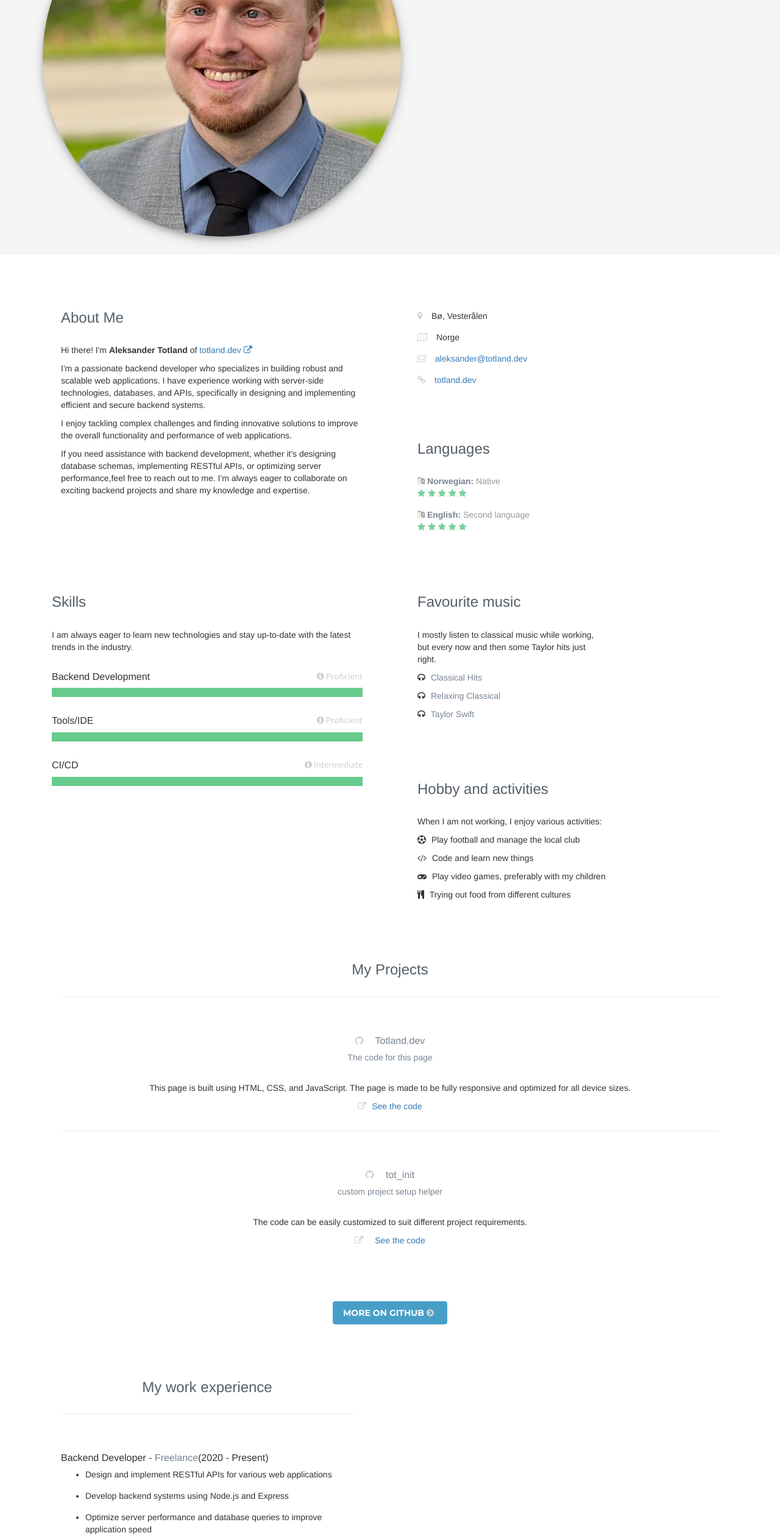
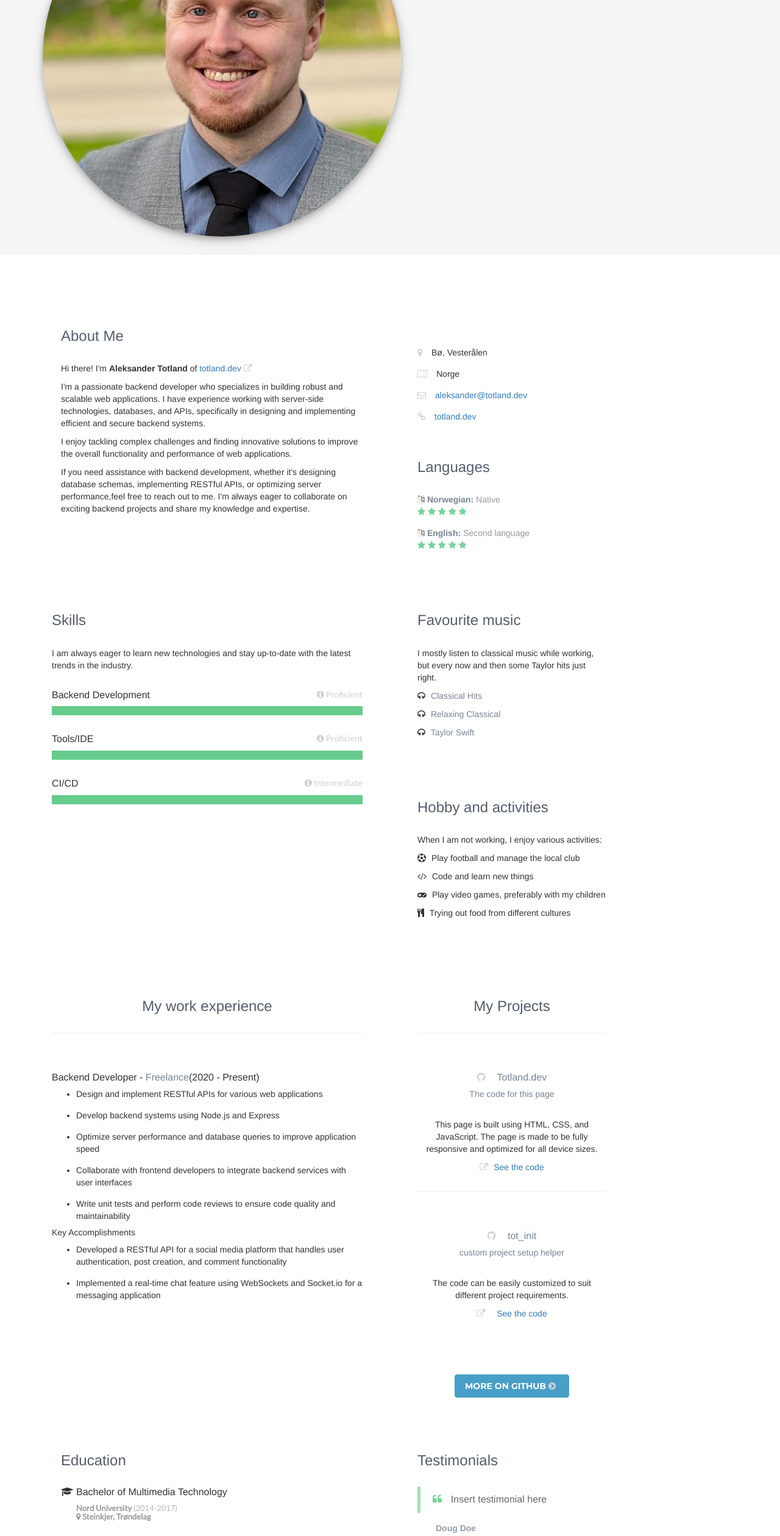
Before and after one commit to aTotland/totland.dev, a React app: page index.html in a window 1280 px wide. Shown: the part 240-2759 px from the top of the page at 61% size. Built offline with nearby package versions, Linux system fonts and the light colour scheme; a script that the page names is missing.

Commit message:
-minor changes

```diff
--- a/index.html
+++ b/index.html
@@ -153,8 +153,9 @@
         <!--primary-->
 
         <div class="row">
-          <div class="primary col-md-6 col-sm-12 col-xs-12">
+          <div class="primary">
             <section class="about section">
+              <aside class="info aside col-md-6 col-sm-12 col-xs-12">
                 <div class="section-inner">
                   <h2 class="heading">About Me</h2>
                   <div class="content">
@@ -172,9 +173,9 @@
                     <p>
                       I'm a passionate backend developer who specializes in
                       building robust and scalable web applications. I have
-                    experience working with server-side technologies, databases,
-                    and APIs, specifically in designing and implementing
-                    efficient and secure backend systems.
+                      experience working with server-side technologies,
+                      databases, and APIs, specifically in designing and
+                      implementing efficient and secure backend systems.
                     </p>
                     <p>
                       I enjoy tackling complex challenges and finding innovative
@@ -183,20 +184,22 @@
                     </p>
                     <p>
                       If you need assistance with backend development, whether
-                    it's designing database schemas, implementing RESTful APIs,
-                    or optimizing server performance,feel free to reach out to
-                    me. I'm always eager to collaborate on exciting backend
-                    projects and share my knowledge and expertise.
+                      it's designing database schemas, implementing RESTful
+                      APIs, or optimizing server performance,feel free to reach
+                      out to me. I'm always eager to collaborate on exciting
+                      backend projects and share my knowledge and expertise.
                     </p>
                   </div>
                 </div>
+              </aside>
             </section>
             <!--section-->
           </div>
           <!--row-->
           <div class="row">
-            <div class="primary col-md-4 col-sm-12 col-xs-12">
-              <aside class="info aside section">
+            <div class="primary">
+              <section class="about section">
+                <aside class="info aside col-md-4 col-sm-12 col-xs-12">
                   <div class="section-inner">
                     <h2 class="heading sr-only">Basic Information</h2>
                     <div class="content">
@@ -225,9 +228,13 @@
                     </div>
                   </div>
                 </aside>
+              </section>
             </div>
-            <div class="primary col-md-4 col-sm-12 col-xs-12">
-              <aside class="languages aside section">
+            <div class="primary">
+              <section class="about section">
+                <aside
+                  class="languages aside section col-md-4 col-sm-12 col-xs-12"
+                >
                   <div class="section-inner">
                     <h2 class="heading">Languages</h2>
                     <div class="content">
@@ -265,12 +272,13 @@
                     </div>
                   </div>
                 </aside>
+              </section>
               <!--section-->
             </div>
           </div>
           <div class="row">
-            <div class="primary col-md-6 col-sm-12 col-xs-12">
-              <aside class="skills aside section">
+            <div class="primary">
+              <aside class="skills aside section col-md-6 col-sm-12 col-xs-12">
                 <div class="section-inner">
                   <h2 class="heading">Skills</h2>
                   <div class="content">
@@ -357,8 +365,8 @@
               </aside>
               <!--section-->
             </div>
-            <div class="primary col-md-4 col-sm-12 col-xs-12">
-              <aside class="list music section">
+            <div class="primary">
+              <aside class="list music section col-md-4 col-sm-12 col-xs-12">
                 <div class="section-inner">
                   <h2 class="heading">Favourite music</h2>
                   <div class="content">
@@ -396,8 +404,8 @@
                 <!--section-->
               </aside>
             </div>
-            <div class="primary col-md-4 col-sm-12 col-xs-12">
-              <div class="list hobby section">
+            <div class="primary">
+              <aside class="list hobby section col-md-4 col-sm-12 col-xs-12">
                 <div class="section-inner">
                   <h2 class="heading">Hobby and activities</h2>
                   <div class="content">
@@ -421,14 +429,70 @@
                     </ul>
                   </div>
                 </div>
-              </div>
+              </aside>
             </div>
             <!--section-->
           </div>
         </div>
         <div class="row text">
-          <aside class="info aside section">
-            <section class="latest projects section col-sm-12 col-xs-12">
+          <div class="row text">
+            <div class="primary">
+              <section class="latest projects section">
+                <aside class="info aside section col-md-6 col-sm-12 col-xs-12">
+                  <div class="section-inner">
+                    <h2 class="heading text-center">My work experience</h2>
+                    <div class="content">
+                      <!-- ========================================================================= -->
+                      <hr class="divider" />
+                      <!-- divider between header and items -->
+                      <div class="item">
+                        <h3 class="title">
+                          Backend Developer -
+                          <span class="place"><a href="#">Freelance</a></span
+                          ><span class="year">(2020 - Present)</span>
+                        </h3>
+                        <ul>
+                          <li>
+                            Design and implement RESTful APIs for various web
+                            applications
+                          </li>
+                          <li>
+                            Develop backend systems using Node.js and Express
+                          </li>
+                          <li>
+                            Optimize server performance and database queries to
+                            improve application speed
+                          </li>
+                          <li>
+                            Collaborate with frontend developers to integrate
+                            backend services with user interfaces
+                          </li>
+                          <li>
+                            Write unit tests and perform code reviews to ensure
+                            code quality and maintainability
+                          </li>
+                        </ul>
+                        <h5>Key Accomplishments</h5>
+                        <ul>
+                          <li>
+                            Developed a RESTful API for a social media platform
+                            that handles user authentication, post creation, and
+                            comment functionality
+                          </li>
+                          <li>
+                            Implemented a real-time chat feature using
+                            WebSockets and Socket.io for a messaging application
+                          </li>
+                        </ul>
+                      </div>
+                      <!--item-->
+                    </div>
+                  </div>
+                </aside>
+              </section>
+              <!--section-->
+              <section class="latest projects section">
+                <aside class="info aside section col-md-4 col-sm-12 col-xs-12">
                   <div class="section-inner">
                     <h2 class="heading text-center">My Projects</h2>
                     <div class="content">
@@ -451,16 +515,17 @@
                         </div>
                         <div class="desc text-center">
                           <p>
-                        This page is built using HTML, CSS, and JavaScript. The
-                        page is made to be fully responsive and optimized for
-                        all device sizes.
+                            This page is built using HTML, CSS, and JavaScript.
+                            The page is made to be fully responsive and
+                            optimized for all device sizes.
                           </p>
                           <p>
                             <a
                               class="more-link"
                               href="https://github.com/aTotland/totland.dev"
                               target="_blank"
-                          ><i class="fa fa-external-link"></i> See the code</a
+                              ><i class="fa fa-external-link"></i> See the
+                              code</a
                             >
                           </p>
                         </div>
@@ -505,76 +570,21 @@
                         class="btn btn-cta-secondary"
                         href="https://github.com/aTotland"
                       >
-                    More on Github <i class="fa fa-chevron-circle-right"></i
+                        More on Github
+                        <i class="fa fa-chevron-circle-right"></i
                       ></a>
                     </div>
                   </div>
+                </aside>
               </section>
               <!--section-->
+            </div>
+          </div>
+        </div>
+
         <div class="row text">
           <div class="primary col-md-6 col-sm-12 col-xs-12">
-                <aside class="info aside section">
-                  <section class="latest projects section col-sm-12 col-xs-12">
-                    <div class="section-inner">
-                      <h2 class="heading text-center">My work experience</h2>
-                      <div class="content">
-                        <!-- ========================================================================= -->
-                        <hr class="divider" />
-                        <!-- divider between header and items -->
-                        <div class="item">
-                          <h3 class="title">
-                            Backend Developer -
-                            <span class="place"><a href="#">Freelance</a></span
-                            ><span class="year">(2020 - Present)</span>
-                          </h3>
-                          <ul>
-                            <li>
-                              Design and implement RESTful APIs for various web
-                              applications
-                            </li>
-                            <li>
-                              Develop backend systems using Node.js and Express
-                            </li>
-                            <li>
-                              Optimize server performance and database queries
-                              to improve application speed
-                            </li>
-                            <li>
-                              Collaborate with frontend developers to integrate
-                              backend services with user interfaces
-                            </li>
-                            <li>
-                              Write unit tests and perform code reviews to
-                              ensure code quality and maintainability
-                            </li>
-                          </ul>
-                          <h5>Key Accomplishments</h5>
-                          <ul>
-                            <li>
-                              Developed a RESTful API for a social media
-                              platform that handles user authentication, post
-                              creation, and comment functionality
-                            </li>
-                            <li>
-                              Implemented a real-time chat feature using
-                              WebSockets and Socket.io for a messaging
-                              application
-                            </li>
-                          </ul>
-                        </div>
-                        <!--item-->
-                      </div>
-                    </div>
-                  </section>
-                  <!--section-->
-                </aside>
-              </div>
-            </div>
-          </aside>
-        </div>
-        <div class="row text">
-          <div class="primary col-md-6 col-sm-12 col-xs-12">
-            <aside class="education section">
+            <aside class="education aside section">
               <div class="section-inner">
                 <h2 class="heading">Education</h2>
                 <div class="content">
@@ -618,6 +628,8 @@
           </div>
           <!--section-->
 
+          <div class="row text">
+            <div class="primary col-md-4 col-sm-12 col-xs-12">
               <aside class="testimonials aside section">
                 <div class="section-inner">
                   <h2 class="heading">Testimonials</h2>
@@ -625,11 +637,13 @@
                     <div class="item">
                       <blockquote class="quote">
                         <p>
-                      <i class="fa fa-quote-left"></i>Insert testimonial here
+                          <i class="fa fa-quote-left"></i>Insert testimonial
+                          here
                         </p>
                       </blockquote>
                       <p class="source">
-                    <span class="name">Doug Doe</span><br /><span class="title"
+                        <span class="name">Doug Doe</span><br /><span
+                          class="title"
                           >VP of insertCompanyHere</span
                         >
                       </p>
@@ -645,6 +659,9 @@
                   </div>
                 </div>
               </aside>
+            </div>
+          </div>
+
           <!-- section -->
 
           <!-- row -->
@@ -653,7 +670,7 @@
             class="topbtn"
             aria-label="Scroll to top"
             ><span
-              class="glyphicon glyphicon-triangle-top"
+              class="fa fa-arrow-circle-o-up"
               aria-hidden="true"
             ></span
           ></a>
```
Lines whose indentation alone changed are shown as unchanged.
